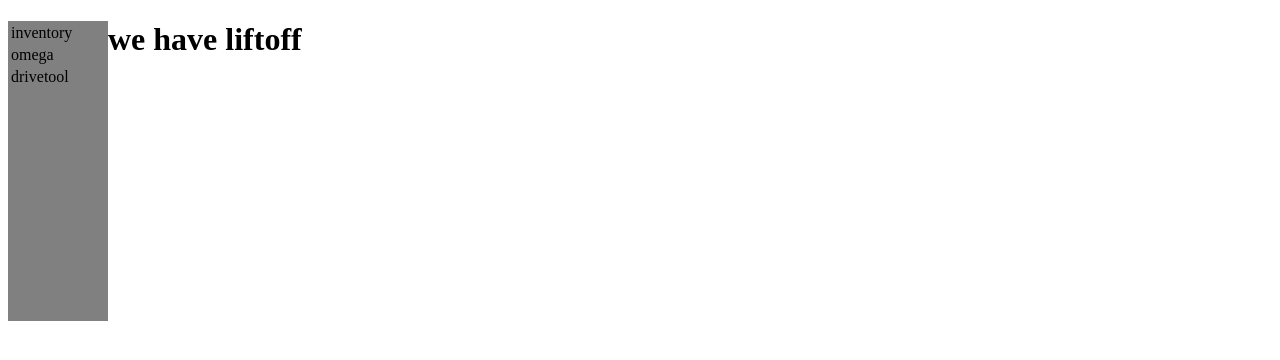
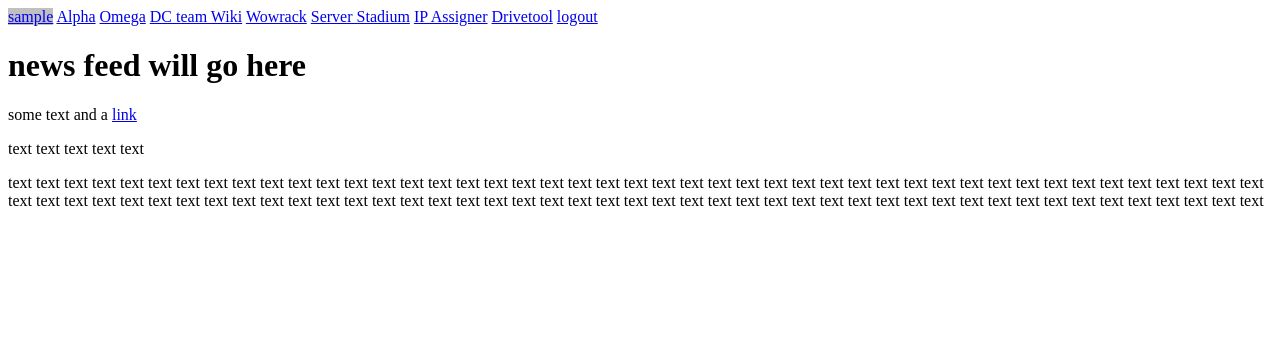
Before and after one commit to ivanheath/launchpad, a Django app: template main/templates/main/main.html in a window 1280 px wide. Shown: the top 360 px of the page. Run offline with Django 3.2, Linux system fonts and the light colour scheme; the template is opened without the code that fills it: most values are stand-ins (such as "Sample title", 1, 10 or a date in 2020).

Commit message:
login/logout and basic format

```diff
--- a/launchpad/settings.py
+++ b/launchpad/settings.py
@@ -65,6 +65,8 @@ STATIC_ROOT = ''
 # URL prefix for static files.
 # Example: "http://media.lawrence.com/static/"
 STATIC_URL = '/static/'
+
+LOGIN_URL = '/login'
 
 # Additional locations of static files
 STATICFILES_DIRS = (
--- a/login/urls.py
+++ b/login/urls.py
@@ -4,4 +4,5 @@ from login import views
 urlpatterns = patterns('',
     url(r'^$', views.index, name='index'),
     url(r'^main/', views.authenticater, name='main'),
+    url(r'^logout/', views.logout_now, name='logout'),
 )
--- a/main/templates/main/main.html
+++ b/main/templates/main/main.html
@@ -1,16 +1,34 @@
+{% load staticfiles %}
 <!DOCTYPE html>
 <html>
 <head>
 <title>Launchpad</title>
+<link rel="stylesheet" type="test/css" href="{% static 'main/main.css' %}">
 </head>
 <body>
-<div id="navbar" style="width:100px;height:300px;align=left;float:left;background-color:grey">
-<table>
-<tr><td>inventory</td></tr>
-<tr><td>omega</td></tr>
-<tr><td>drivetool</td></tr>
-</table>
-</div>
-<h1>we have liftoff</h1>
+
+   <div class="navbar">
+   <a href="{% url main %}" id="navbarlink" style="background-color:#C0C0C0;">{{ username }}</a>
+   <a href="http://10.15.14.101/AlphaInventoryManager/" id="navbarlink" target="_blank">Alpha</a>
+   <a href="http://omega.wowrack.com/support/" id="navbarlink" target="_blank">Omega</a>
+   <a href="https://portal.wowrack.com/wiki/Wiki%20Pages/Datacenter%20Tech%20Support%20Wiki.aspx" id="navbarlink" target="_blank">DC team Wiki</a>
+   <a href="https://esupport.wowrack.com/staff/index.php?/Base/Home/Index" id="navbarlink" target="_blank">Wowrack</a>
+   <a href="https://esupport.serverstadium.com/staff/index.php?/Base/Dashboard/Index" id="navbarlink" target="_blank">Server Stadium</a>
+   <a href="https://10.10.6.102/ssaddip/" id="navbarlink" target="_blank">IP Assigner</a>
+   <a href="http://10.15.14.27" id="navbarlink" target="_blank">Drivetool</a>
+   <a href="{% url logout %}" id="navbarlink" style="border-style:none;">logout</a>
+   </div>
+  <div class="content">
+   <h1>news feed will go here</h1>
+    <p>some text and a <a href="www.google.com">link</a></p>
+    <p>text text text text text</p>
+    <p>text text text text text text text text text text text text text text text
+       text text text text text text text text text text text text text text text
+       text text text text text text text text text text text text text text text
+       text text text text text text text text text text text text text text text
+       text text text text text text text text text text text text text text text
+       text text text text text text text text text text text text text text text</p>
+
+  </div>
 </body>
 </html>
```
Also changed, not shown: login/views.py (+10 -2 lines), main/static/main/main.css (added, +59 -0 lines), main/views.py (+9 -1 lines), 4 other files.
